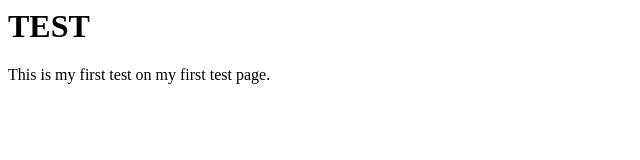
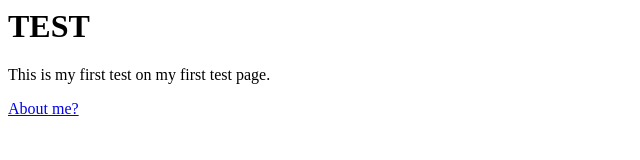
Before and after one commit to k-alsabbagh/MyTestWebsite, a plain HTML site: page index.html in a window 1280 px wide. Shown: the full height of the page, 0-640 px from the left. Drawn offline with Linux system fonts and the light colour scheme.

Commit message:
Adding access point to about me from index

```diff
--- a/index.html
+++ b/index.html
@@ -6,5 +6,6 @@
   <body>
     <h1>TEST</h1>
     <p>This is my first test on my first test page.</p>
+    <a href="AboutMe.html">About me?</a>
   </body>
 </html>
```
